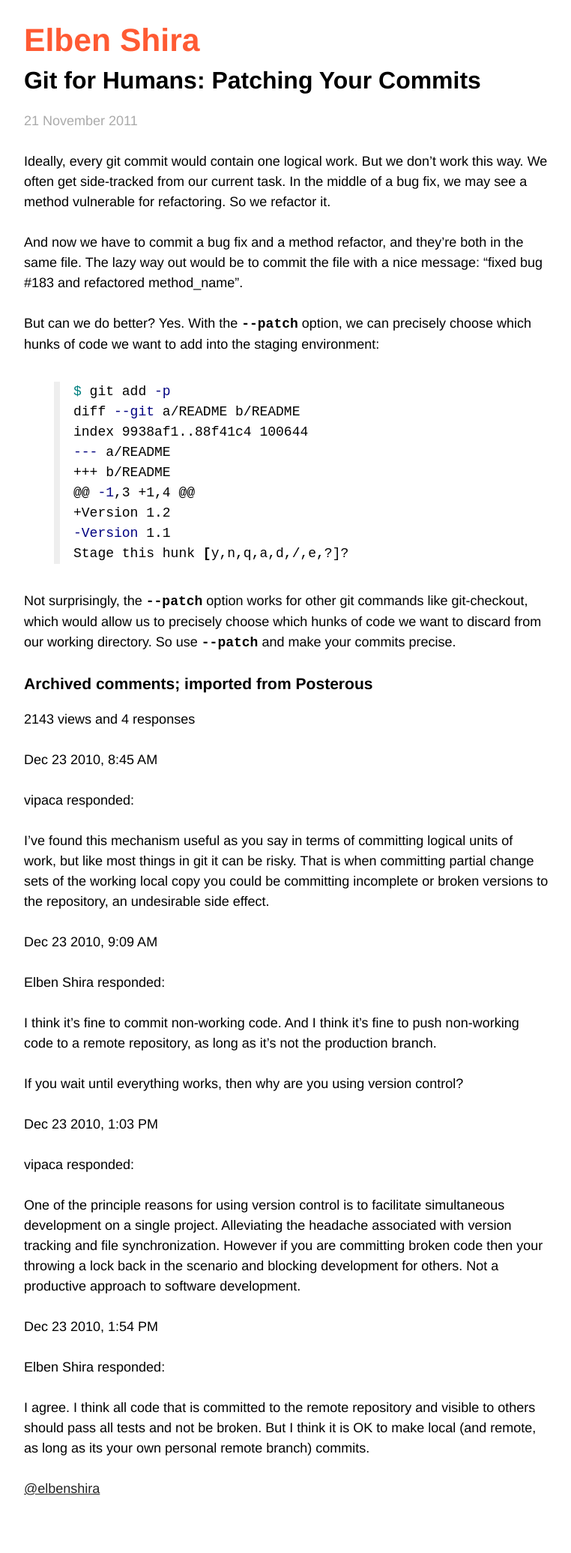
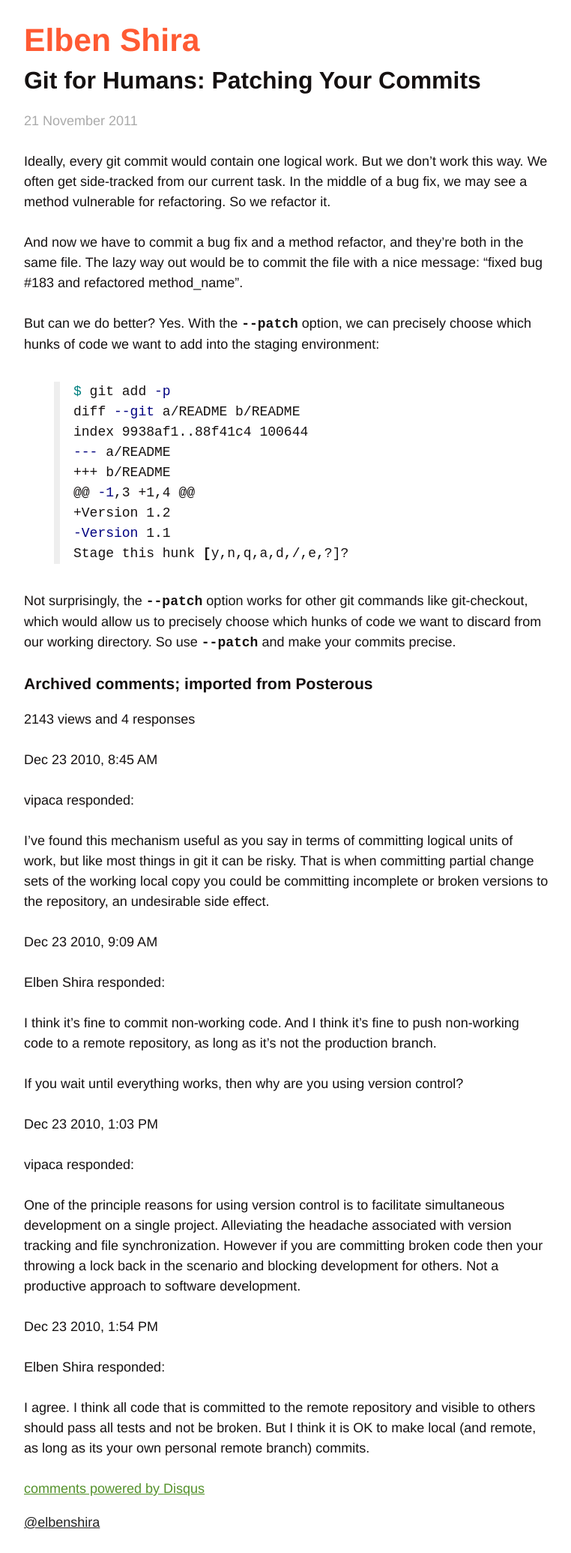
Before and after one commit to elben/elben.github.io-jekyll, a Jekyll site: the page built from _posts/2011-11-21-git-for-humans-patching-your-commits.markdown, in a window 1280 px wide. Shown: the whole page at 75% size, without its empty margins (8-770 px from the left). Built offline with Jekyll 4.4.1, drawn with Linux system fonts in a browser that asks for light colours; Markdown is read by kramdown in place of the engine named in the settings; comment, search, counter and statistics services are not loaded; before the commit the page ends 2026 px from its top, so only the background shows below that.

Commit message:
Add Disqus comments on blog posts. Non-black text.

```diff
--- a/_layouts/post.html
+++ b/_layouts/post.html
@@ -8,3 +8,21 @@
 <div class="post">
 {{ content }}
 </div>
+
+<div class="disqus-comments">
+  <div id="disqus_thread"></div>
+  <script type="text/javascript">
+    var disqus_shortname = 'elbenshira';
+    var disqus_category_id = '2658740'; // "Blog" category.
+
+    /* * * DON'T EDIT BELOW THIS LINE * * */
+    (function() {
+       var dsq = document.createElement('script'); dsq.type = 'text/javascript'; dsq.async = true;
+       dsq.src = '//' + disqus_shortname + '.disqus.com/embed.js';
+       (document.getElementsByTagName('head')[0] || document.getElementsByTagName('body')[0]).appendChild(dsq);
+     })();
+  </script>
+  <noscript>Please enable JavaScript to view the <a href="http://disqus.com/?ref_noscript">comments powered by Disqus.</a></noscript>
+  <a href="http://disqus.com" class="dsq-brlink">comments powered by <span class="logo-disqus">Disqus</span></a>
+
+</div>
--- a/css/default.css
+++ b/css/default.css
@@ -1,5 +1,5 @@
 body {
-  color: #000;
+  color: #151111; /* Dark grey with a little of red saturation */
   background: #fff;
   font-family: "Helvetica Neue", "Lato", helvatica, sans-serif;
   /* font-weight: 300; */
```
